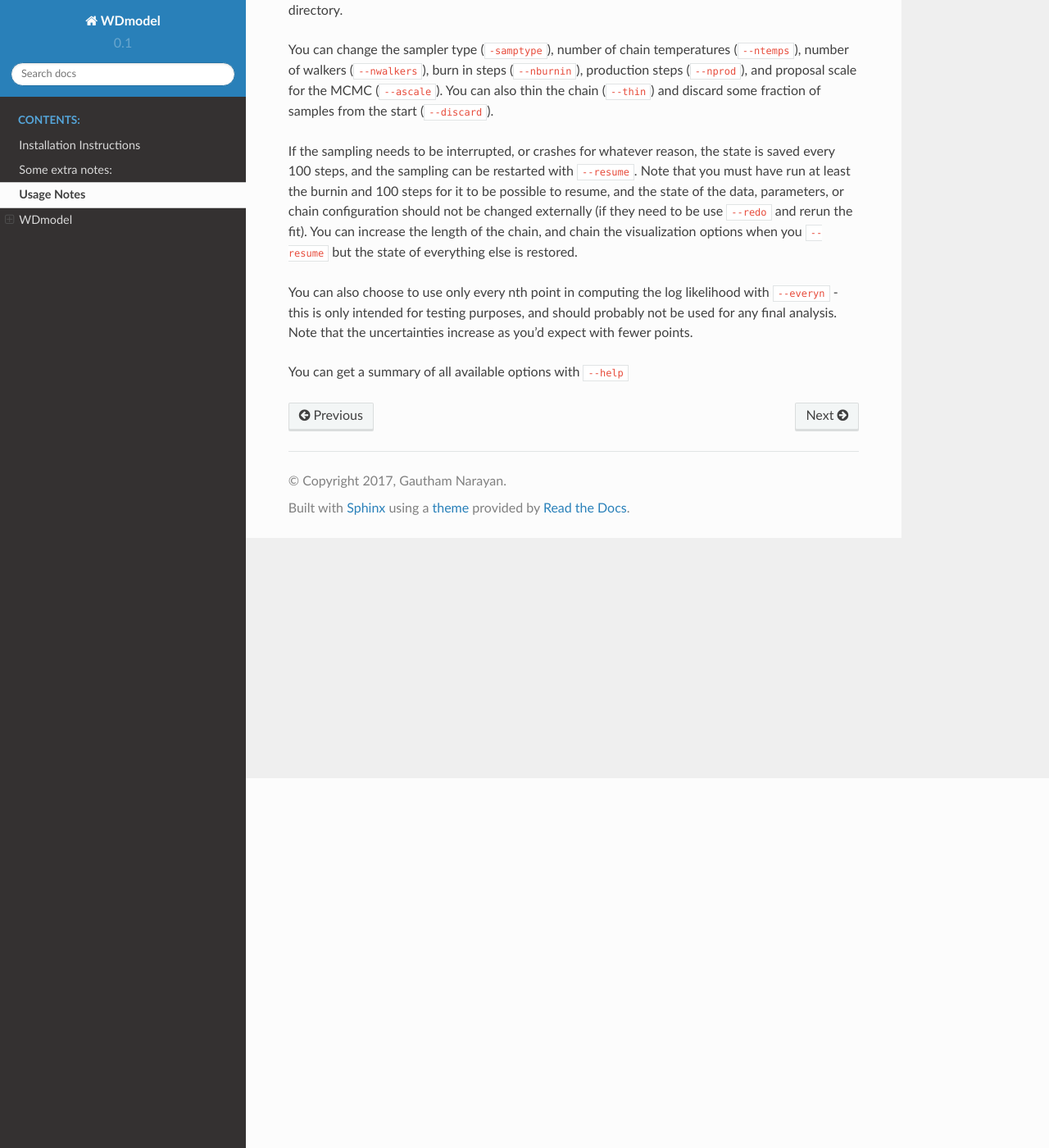
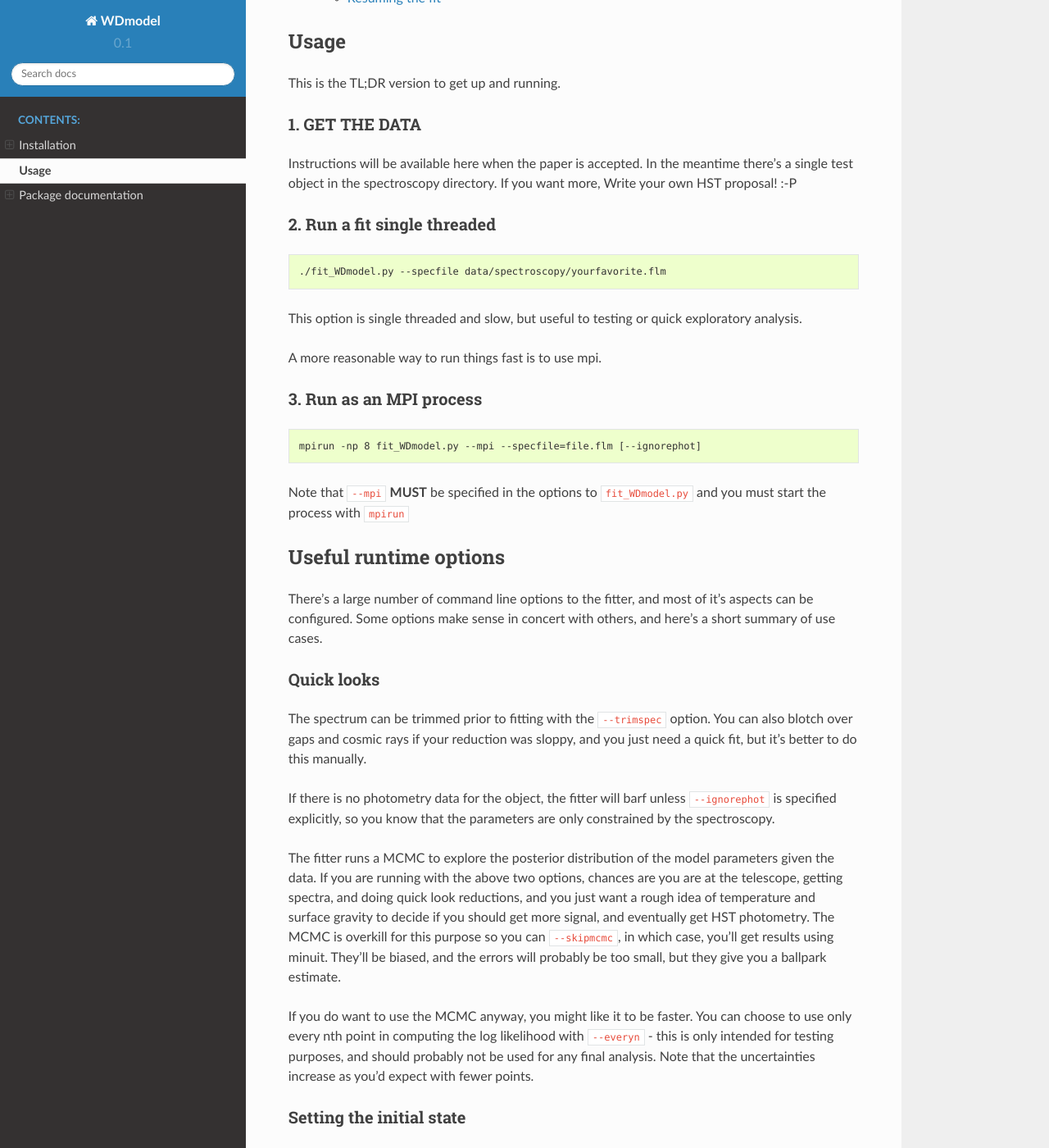
Before and after one commit to gnarayan/WDmodel, a Sphinx documentation site: the page built from docs/usage.rst, in a window 1280 px wide and 1400 px high, scrolled down 451 px. Shown: the whole window at 82% size. Built offline with Sphinx 7.4.7 and the Read the Docs theme 2.0.0, drawn with Linux system fonts in a browser that asks for light colours; some of the changed text lies outside the part shown.

Commit message:
Update documentation pages

```diff
--- a/docs/index.rst
+++ b/docs/index.rst
@@ -9,13 +9,13 @@ Welcome to WDmodel's documentation!
 .. automodule:: WDmodel
 
 .. toctree::
-   :maxdepth: 2
+   :maxdepth: 3
    :caption: Contents:
    :titlesonly:
 
    Installation <installation>
-   Usage Notes <usage>
-   source/modules.rst
+   Usage <usage>
+   Package documentation <source/modules.rst>
 
 
 Indices and tables
--- a/docs/usage.rst
+++ b/docs/usage.rst
@@ -1,5 +1,82 @@
-Useful runtime options:
------------------------
+Using WDmodel
+-------------
+.. highlight:: guess
+
+This document will help you get comfortable using the ``WDmodel`` package.
+
+.. toctree::
+   :maxdepth: 3
+
+* :ref:`Usage <usage>`
+   - :ref:`Get data  <data>`
+   - :ref:`Running single threaded <singlethread>`
+   - :ref:`Running with MPI  <mpipool>`
+
+* :ref:`Useful options <argparse>`
+   - :ref:`Quick analysis <quicklook>`
+   - :ref:`Initializing the fitter <init>`
+   - :ref:`Configuring the sampler <samptype>`
+   - :ref:`Resuming the fit <resume>`
+
+
+.. _usage:
+
+=====
+Usage
+=====
+
+This is the TL;DR version to get up and running.
+
+.. _data:
+
+1. GET THE DATA
+~~~~~~~~~~~~~~~
+
+Instructions will be available here when the paper is accepted. In the meantime
+there's a single test object in the spectroscopy directory. If you want more,
+Write your own HST proposal! :-P
+
+.. _singlethread:
+
+2. Run a fit single threaded
+~~~~~~~~~~~~~~~~~~~~~~~~~~~~
+
+.. code-block:: console
+
+   ./fit_WDmodel.py --specfile data/spectroscopy/yourfavorite.flm
+
+This option is single threaded and slow, but useful to testing or quick
+exploratory analysis.
+
+A more reasonable way to run things fast is to use mpi.
+
+.. _mpipool:
+
+3. Run as an MPI process
+~~~~~~~~~~~~~~~~~~~~~~~~
+
+.. code-block:: console
+
+   mpirun -np 8 fit_WDmodel.py --mpi --specfile=file.flm [--ignorephot]
+
+Note that ``--mpi`` **MUST** be specified in the options to
+``fit_WDmodel.py`` and you must start the process with ``mpirun``
+
+
+.. _argparse:
+
+======================
+Useful runtime options
+======================
+
+There's a large number of command line options to the fitter, and most of it's
+aspects can be configured. Some options make sense in concert with others, and
+here's a short summary of use cases.
+
+.. _quicklook:
+
+Quick looks
+~~~~~~~~~~~
 
 The spectrum can be trimmed prior to fitting with the ``--trimspec``
 option. You can also blotch over gaps and cosmic rays if your reduction
@@ -10,19 +87,56 @@ If there is no photometry data for the object, the fitter will barf
 unless ``--ignorephot`` is specified explicitly, so you know that the
 parameters are only constrained by the spectroscopy.
 
-The fitter runs minuit to refine initial supplied guesses for teff,
-logg, av and dl. This can be disabled with the ``--skipminuit`` option.
-If ``--skipminuit`` is used, a dl guess **MUST** be specified.
+The fitter runs a MCMC to explore the posterior distribution of the model
+parameters given the data. If you are running with the above two options,
+chances are you are at the telescope, getting spectra, and doing quick look
+reductions, and you just want a rough idea of temperature and surface gravity
+to decide if you should get more signal, and eventually get HST photometry. The
+MCMC is overkill for this purpose so you can ``--skipmcmc``, in which case,
+you'll get results using minuit. They'll be biased, and the errors will
+probably be too small, but they give you a ballpark estimate.
+
+If you do want to use the MCMC anyway, you might like it to be faster. You can
+choose to use only every nth point in computing the log likelihood with
+``--everyn`` - this is only intended for testing purposes, and should probably
+not be used for any final analysis. Note that the uncertainties increase as
+you'd expect with fewer points.
+
+.. _init:
+
+Setting the initial state
+~~~~~~~~~~~~~~~~~~~~~~~~~
+
+The fitter really runs minuit to refine initial supplied guesses for
+parameters. Every now at then, the guess prior to running minuit is so far off
+that you get rubbish out of minuit. This can be fixed by explictly supplying a
+better initial guess. Of course, if you do that, you might wonder why even
+bother with minuit, and may wish to skip it entirely. This can be disabled with
+the ``--skipminuit`` option.  If ``--skipminuit`` is used, a dl guess **MUST**
+be specified.
 
 All of the parameter files can be supplied via a JSON parameter file
 supplied via the ``--param_file`` option, or using individual parameter
 options. An example parameter file is available in the module directory.
 
+.. _samptype:
+
+Configuring the sampler
+~~~~~~~~~~~~~~~~~~~~~~~
+
 You can change the sampler type (``-samptype``), number of chain temperatures
 (``--ntemps``), number of walkers (``--nwalkers``), burn in steps
 (``--nburnin``), production steps (``--nprod``), and proposal scale for the
 MCMC (``--ascale``). You can also thin the chain (``--thin``) and discard some
-fraction of samples from the start (``--discard``).
+fraction of samples from the start (``--discard``). The default sampler is the
+ensemble sampler from the :py:mod:`emcee` package. For a more conservative
+approach, we recommend the ptsampler with ``ntemps=5``, ``nwalkers=100`,
+``nprod=5000`` (or more).
+
+.. _resume:
+
+Resuming the fit
+~~~~~~~~~~~~~~~~
 
 If the sampling needs to be interrupted, or crashes for whatever reason, the
 state is saved every 100 steps, and the sampling can be restarted with
@@ -33,9 +147,4 @@ configuration should not be changed externally (if they need to be use
 chain the visualization options when you ``--resume`` but the state of
 everything else is restored.
 
-You can also choose to use only every nth point in computing the log likelihood
-with ``--everyn`` - this is only intended for testing purposes, and should
-probably not be used for any final analysis. Note that the uncertainties
-increase as you'd expect with fewer points.
-
 You can get a summary of all available options with ``--help``
```
Also changed, not shown: docs/extra.rst (added, +93 -0 lines), docs/installation.rst (+72 -151 lines).
